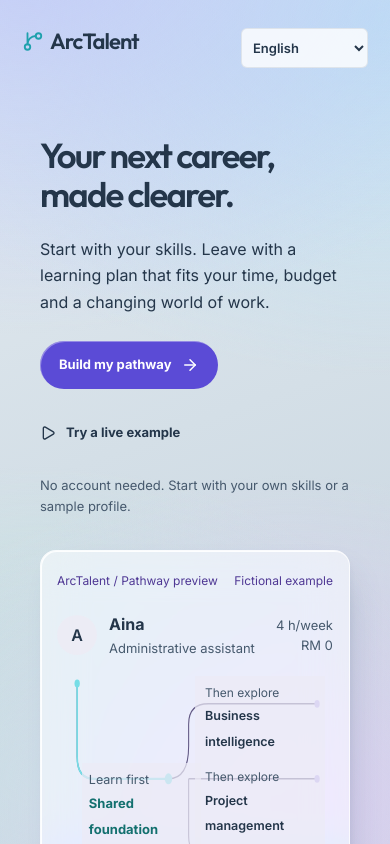
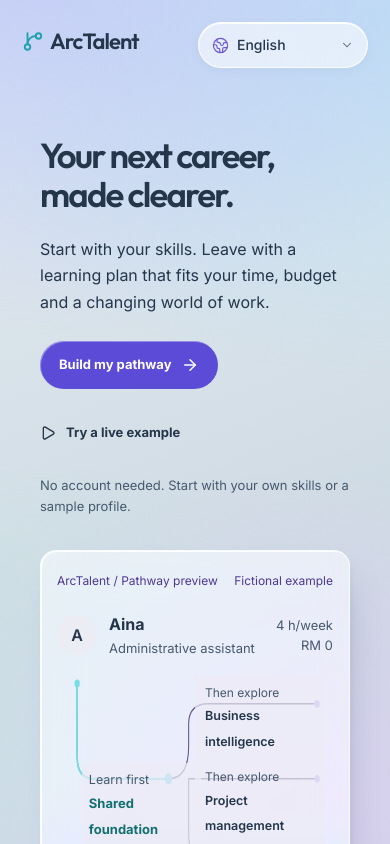
Before and after one commit to MantouOP/ArcTalent, a Next.js app: page / in a window 390 px wide. Shown: the top 844 px of the page. Built offline with nearby package versions, Linux system fonts and the light colour scheme.

Commit message:
Polish shared language selector with glass pill styling

```diff
--- a/src/components/introduction.css
+++ b/src/components/introduction.css
@@ -81,12 +81,6 @@
   align-items: center;
   gap: 8px;
   color: var(--ink);
-}
-.intro-header .language-selector {
-  gap: 7px;
-}
-.intro-header .language-selector select {
-  max-width: 145px;
 }
 .intro-hero {
   display: grid;
@@ -1061,14 +1055,6 @@
   .intro-header nav > .intro-nav-action {
     display: none;
   }
-  .intro-header .language-selector svg {
-    display: none;
-  }
-  .intro-header .language-selector select {
-    max-width: 127px;
-    padding: 7px;
-    font-size: 13px;
-  }
   .intro-hero {
     padding-block: 28px 38px;
     gap: 32px;
--- a/src/components/language-provider.tsx
+++ b/src/components/language-provider.tsx
@@ -8,7 +8,8 @@ import {
   useMemo,
   useState,
 } from 'react';
-import { Languages } from 'lucide-react';
+import { ChevronDown, Globe2 } from 'lucide-react';
+import './language-selector.css';
 import {
   languageOptions,
   languageStorageKey,
@@ -79,7 +80,7 @@ export function LanguageSelector() {
   const { locale, setLocale, t } = useI18n();
   return (
     <label className="language-selector">
-      <Languages size={16} aria-hidden="true" />
+      <Globe2 size={17} className="language-icon" aria-hidden="true" />
       <span className="sr-only">{t('Language')}</span>
       <select
         aria-label="Language / Bahasa / 语言"
@@ -92,6 +93,7 @@ export function LanguageSelector() {
           </option>
         ))}
       </select>
+      <ChevronDown size={14} className="language-chevron" aria-hidden="true" />
     </label>
   );
 }
--- /dev/null
+++ b/src/components/language-selector.css
@@ -0,0 +1,80 @@
+/* One glass surface around the native language control, shared by both headers. */
+.language-selector {
+  position: relative;
+  display: inline-flex;
+  align-items: center;
+  flex-shrink: 0;
+  width: 174px;
+  border: 1px solid rgba(255, 255, 255, 0.88);
+  border-radius: 999px;
+  background: rgba(255, 255, 255, 0.56);
+  box-shadow:
+    inset 0 1px 0 rgba(255, 255, 255, 0.9),
+    0 3px 10px rgba(64, 92, 122, 0.05);
+  transition:
+    background-color 180ms ease-out,
+    border-color 180ms ease-out,
+    box-shadow 180ms ease-out;
+}
+.language-selector:hover {
+  background: rgba(255, 255, 255, 0.82);
+  border-color: rgba(107, 85, 214, 0.22);
+}
+.language-selector > svg {
+  position: absolute;
+  pointer-events: none;
+  flex-shrink: 0;
+}
+.language-selector .language-icon {
+  left: 13px;
+  color: var(--accent);
+  stroke-width: 1.6;
+}
+.language-selector .language-chevron {
+  right: 13px;
+  color: var(--muted);
+  stroke-width: 1.8;
+}
+.language-selector select,
+.app-shell .language-selector select {
+  appearance: none;
+  -webkit-appearance: none;
+  width: 100%;
+  min-width: 0;
+  min-height: 40px;
+  margin: 0;
+  padding: 9px 34px 9px 38px;
+  border: 0;
+  border-radius: inherit;
+  background: transparent;
+  box-shadow: none;
+  color: var(--ink);
+  font: inherit;
+  font-size: 13px;
+  font-weight: 500;
+  line-height: 1.4;
+  cursor: pointer;
+}
+.language-selector:focus-within {
+  outline: 2px solid var(--accent);
+  outline-offset: 3px;
+  background: rgba(255, 255, 255, 0.88);
+}
+.language-selector select:focus {
+  outline: none;
+  box-shadow: none;
+}
+.language-selector select option {
+  color: var(--ink);
+  background: #f5f8fb;
+}
+@media (max-width: 600px) {
+  .language-selector {
+    width: 170px;
+  }
+  .language-selector select,
+  .app-shell .language-selector select {
+    min-height: 44px;
+    font-size: 14px;
+  }
+}
--- a/src/components/orion.css
+++ b/src/components/orion.css
@@ -2420,43 +2420,6 @@ dialog > header {
     scroll-behavior: auto !important;
   }
 }
-.language-selector {
-  display: inline-flex;
-  align-items: center;
-  gap: 7px;
-  padding: 0 9px;
-  border: 1px solid rgba(117, 155, 193, 0.25);
-  border-radius: 8px;
-  color: #385f94;
-  background: rgba(233, 233, 247, 0.72);
-  flex-shrink: 0;
-}
-.language-selector select {
-  min-height: 34px;
-  width: auto;
-  min-width: 109px;
-  margin: 0;
-  padding: 5px 20px 5px 0;
-  border: 0;
-  border-radius: 0;
-  background-color: transparent;
-  color: var(--ink);
-  font: inherit;
-  font-size: 13px;
-  cursor: pointer;
-}
-.language-selector:focus-within {
-  outline: 2px solid #3f14b8;
-  outline-offset: 2px;
-}
-.language-selector select:focus {
-  outline: none;
-  box-shadow: none;
-}
-.language-selector select option {
-  color: var(--ink);
-  background: rgba(234, 233, 247, 0.72);
-}
 @media (max-width: 600px) {
   .topbar .reset-demo {
     width: 32px;
@@ -2479,15 +2442,6 @@ dialog > header {
   .topbar-actions {
     gap: 8px;
   }
-  .language-selector {
-    gap: 4px;
-    padding: 0 6px;
-  }
-  .language-selector select {
-    min-width: 96px;
-    min-height: 36px;
-    font-size: 12.5px;
-  }
 }
 @media (max-width: 360px) {
   .topbar .small-avatar {
```
